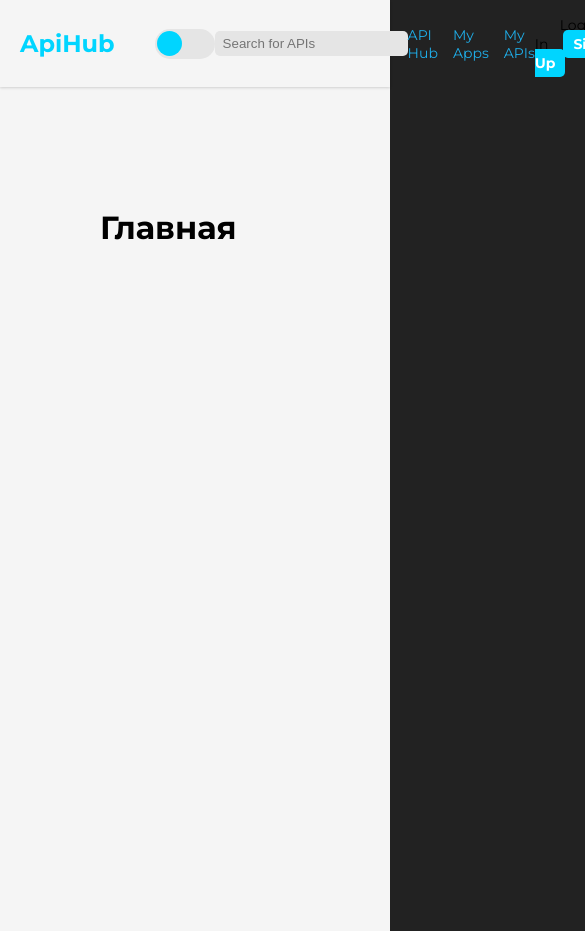
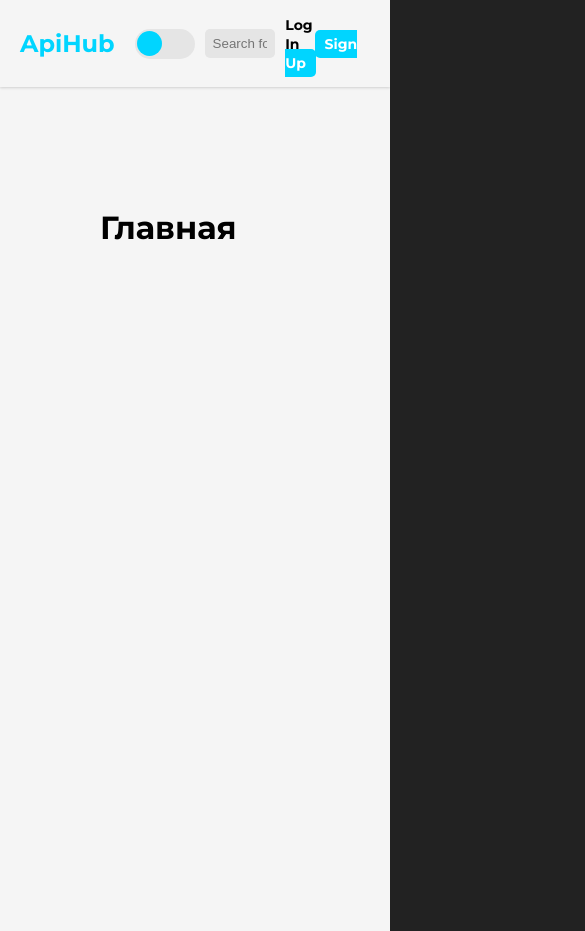
Before and after one commit to stasloops/apihub, a Next.js app: page / in a window 390 px wide. Shown: the top 931 px of the page, 585 px wide, since content can reach past the window. Built offline with nearby package versions, Linux system fonts and the light colour scheme.

Commit message:
upd prevent commit

```diff
--- a/styles/header.module.scss
+++ b/styles/header.module.scss
@@ -26,12 +26,16 @@
     &__right {
         display: flex;
         align-items: center;
+        font-weight: 700;
     }
 
     &__input {
-        padding: 5px 8px;
+        padding: 7px 8px;
+        width: 30%;
+        max-width: 250px;
         border: none;
         border-radius: 5px;
+        margin: 0 10px;
 
         &:focus-visible {
             outline: 0;
@@ -44,6 +48,10 @@
         font-size: 24px;
         color: $main;
         margin-right: 40px;
+
+        @media screen and (max-width: 900px) {
+            margin-right: 20px;
+        }
     }
 
     &__theme {
@@ -72,6 +80,9 @@
     &__nav {
         display: flex;
 
+        @media screen and (max-width: 900px) {
+            display: none;
+        }
         &_item {
             color: $mainSecond;
             font-size: 14px;
@@ -99,5 +110,9 @@
     &__login {
         font-size: 14px;
         margin-left: 25px;
+
+        @media screen and (max-width: 900px) {
+            margin: 0;
+        }
     }
 }
```
